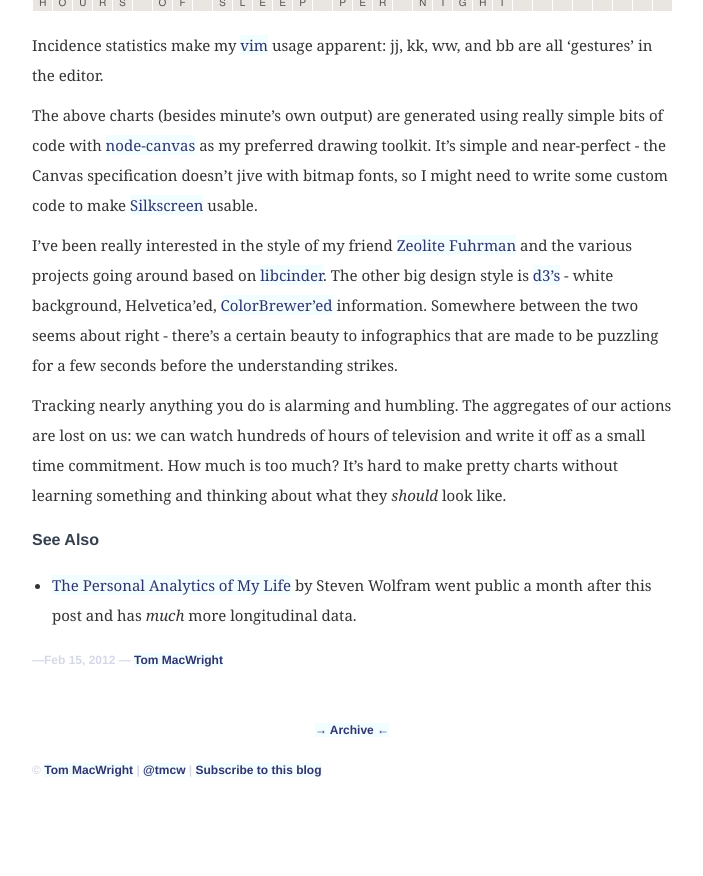
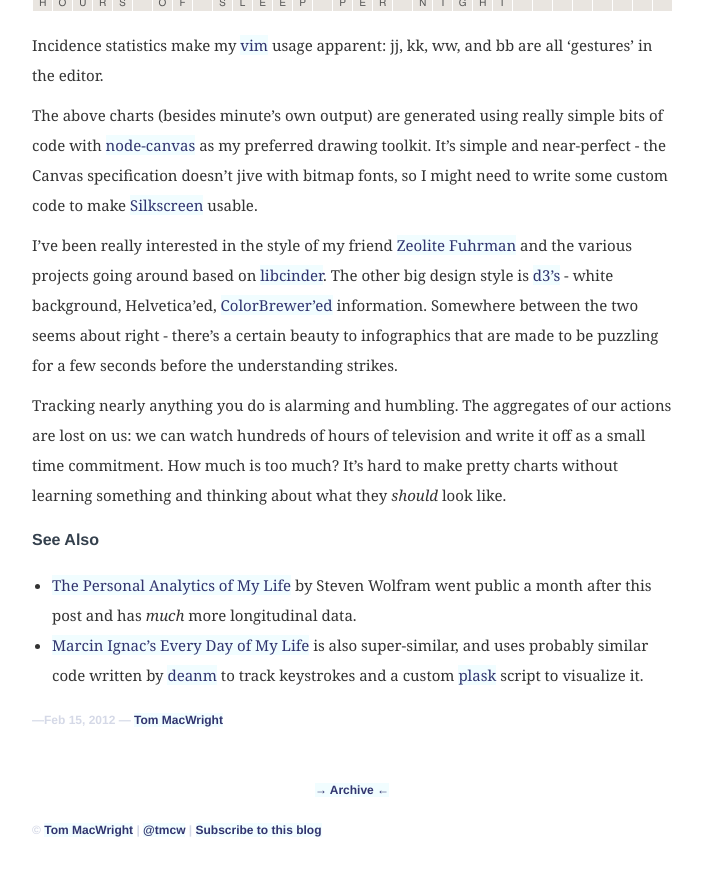
Before and after one commit to konklone/tmcw.github.com, a Jekyll site: the page built from _posts/2012-02-15-minute.md, in a window 1280 px wide and 900 px high, scrolled down 2039 px. Shown: the top 876 px of the window, without its empty margins (288-991 px from the left). Built offline with Jekyll 4.4.1, drawn with Linux system fonts in a browser that asks for light colours; Markdown is read by kramdown in place of the engine named in the settings; comment, search, counter and statistics services are not loaded; before the commit the page ends 2879 px from its top, so only the background shows below that.

Commit message:
Everyone also does everything you do. (but mine's the only open source version)

```diff
--- a/_posts/2012-02-15-minute.md
+++ b/_posts/2012-02-15-minute.md
@@ -88,3 +88,7 @@
 * [The Personal Analytics of My Life](http://blog.stephenwolfram.com/2012/03/the-personal-analytics-of-my-life/) by
   Steven Wolfram went public a month after this post and has _much_
   more longitudinal data.
+* [Marcin Ignac's Every Day of My Life](http://marcinignac.com/projects/everyday-of-my-life/)
+  is also super-similar, and uses probably similar code written by
+  [deanm](http://www.deanmcnamee.com/) to track keystrokes and
+  a custom [plask](http://www.plask.org/) script to visualize it.
```
